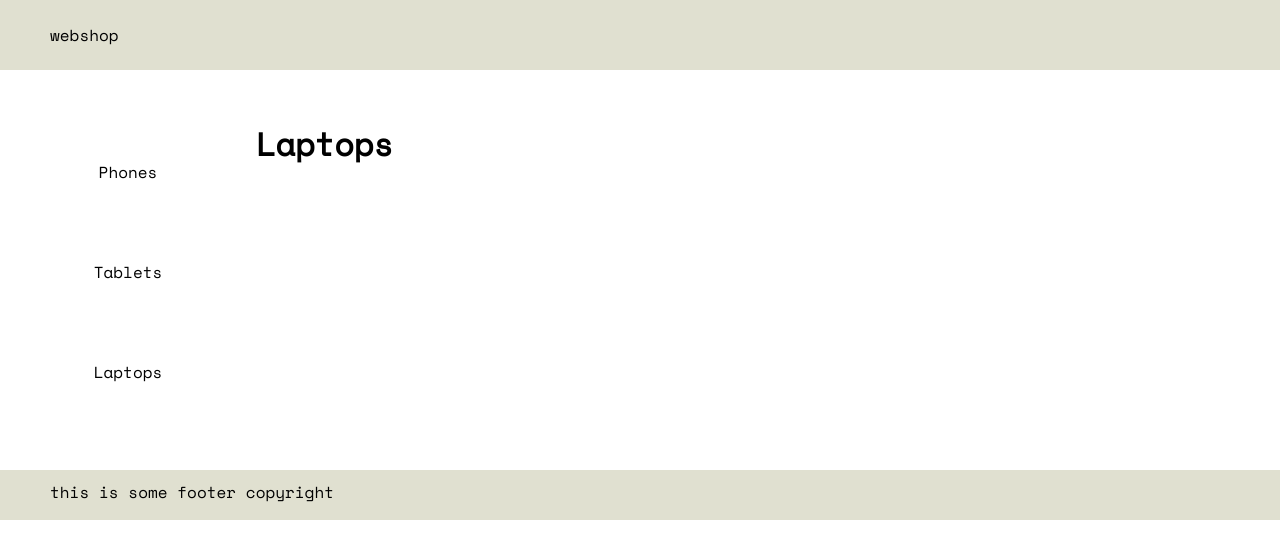
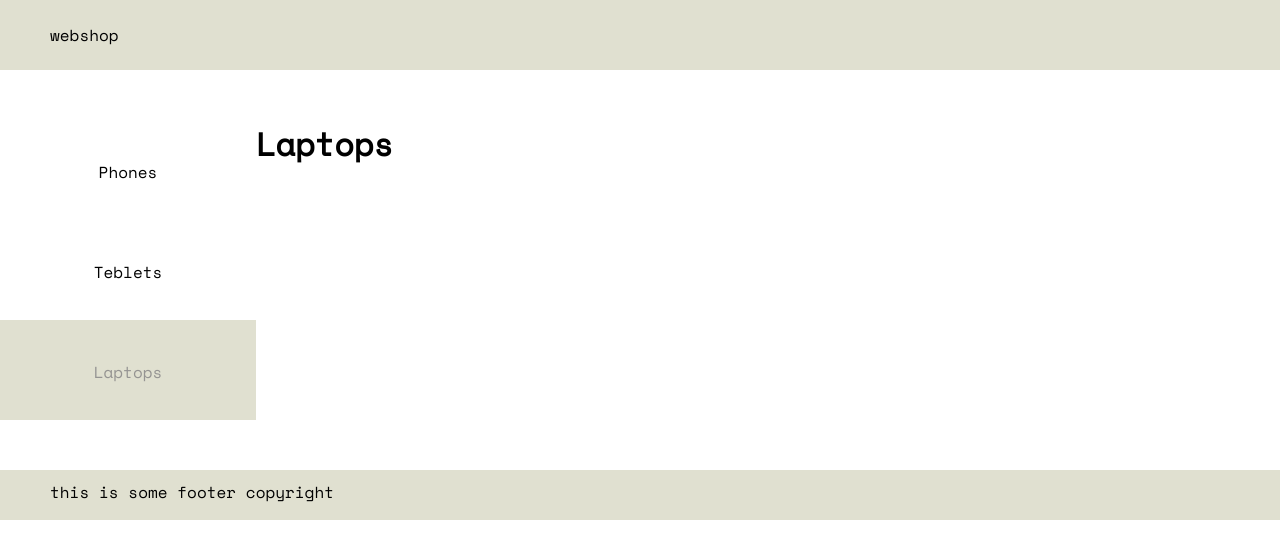
Before and after one commit to zbihlei/WebShop_Nextjs_Firebase, a Next.js app: page /laptops in a window 1280 px wide. Shown: the top 558 px of the page. Built offline with nearby package versions, Linux system fonts and the light colour scheme.

Commit message:
aside navlink active

```diff
--- a/app/globals.scss
+++ b/app/globals.scss
@@ -33,23 +33,7 @@ main{
   }
 }
 
-.aside_menu{
-display: grid;
-margin-top: 50px;
-grid-template-rows: repeat(3, 100px);
-  &_item{
-    text-decoration: none;
-    text-align: center;
-    padding-top: 40px;
-    color: black;
-    animation-timing-function: ease-in-out;
-    transition: .7s;
-    &:hover{
-      color:rgb(149, 148, 146);
-      background-color: rgb(224, 224, 208);
-    }
-  }
-}
+
 footer {
   margin-top: 50px;
   background-color:rgb(224, 224, 208);
--- a/app/layout.tsx
+++ b/app/layout.tsx
@@ -3,6 +3,7 @@ import { Space_Mono } from 'next/font/google'
 import TheHeader from '@/components/Header'
 import TheFooter from '@/components/Footer'
 import Link from 'next/link'
+import {Navigation} from '../components/Navigation';
 
 const sm = Space_Mono({ subsets: ['latin'] , weight:'400' })
 
@@ -10,6 +11,12 @@ export const metadata = {
   title: 'webshop',
   description: 'Generated by create next app',
 }
+
+const navItems = [
+  {label: 'Phones', href: "/phones"},
+  {label: 'Teblets', href: "/tablets"},
+  {label: 'Laptops', href: "/laptops"}
+]
 
 export default function RootLayout({
   children,
@@ -22,11 +29,7 @@ export default function RootLayout({
         <TheHeader/>
         <div className="wrapp">
         <aside>
-          <div className='aside_menu'>
-           <Link className='aside_menu_item' href={'/phones'}>Phones</Link>
-           <Link className='aside_menu_item' href={'/tablets'}>Tablets</Link>
-           <Link className='aside_menu_item' href={'/laptops'}>Laptops</Link>
-          </div>
+          <Navigation navLinks = {navItems}/>
         </aside>
         <main>
         {children}
--- /dev/null
+++ b/app/styles/navigation.module.scss
@@ -0,0 +1,27 @@
+.aside_menu{
+    display: grid;
+    margin-top: 50px;
+    grid-template-rows: repeat(3, 100px);
+      &_item{
+        text-decoration: none;
+        text-align: center;
+        padding-top: 40px;
+        color: black;
+        animation-timing-function: ease-in-out;
+        transition: .7s;
+        &:hover{
+          color:rgb(149, 148, 146);
+
+        }
+        &_active{
+        text-decoration: none;
+        text-align: center;
+        padding-top: 40px;
+        color: black;
+        animation-timing-function: ease-in-out;
+        transition: .7s;
+        color:rgb(149, 148, 146);
+        background-color: rgb(224, 224, 208);
+        }
+      }
+    }
--- /dev/null
+++ b/components/Navigation.tsx
@@ -0,0 +1,30 @@
+"use client"
+import Link from "next/link"
+import  {usePathname} from "next/navigation";
+import styles from '@/app/styles/navigation.module.scss';
+type NavLink = {
+    label: string,
+    href: string
+};
+type Props = {
+    navLinks: NavLink[];
+}
+
+const Navigation = ({navLinks}: Props) =>{
+    const pathname = usePathname();
+
+    return <div className={styles.aside_menu}>
+        {navLinks.map((link)=> {
+            const isActive = pathname ===link.href;
+
+            return <Link
+            className={isActive ? styles.aside_menu_item_active : styles.aside_menu_item}
+            key = {link.label}
+            href = {link.href}>
+                {link.label}
+            </Link>
+        })}
+
+    </div>
+}
+export {Navigation}
```
